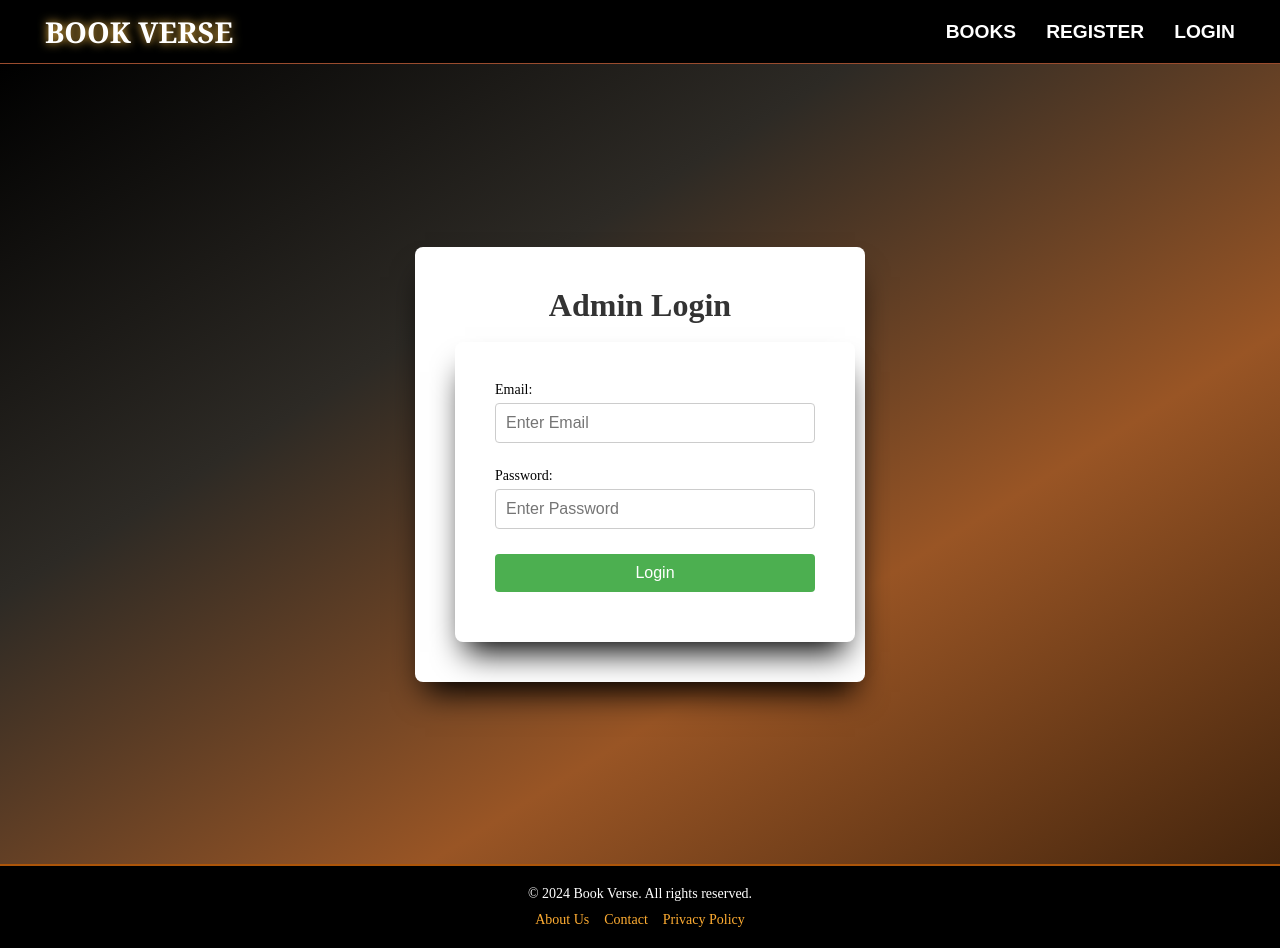
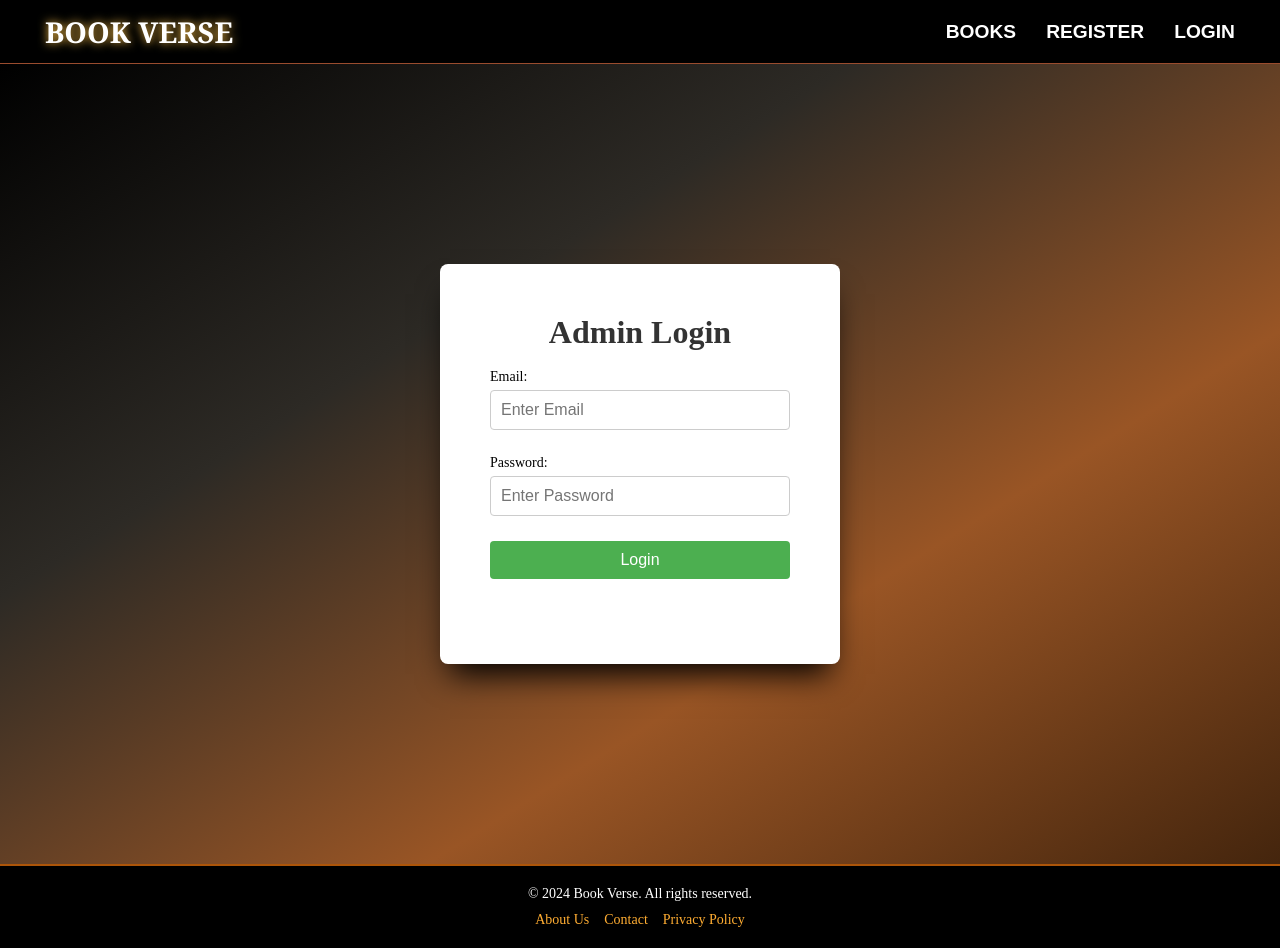
Before and after one commit to chas-academy/u09-fullstack-js-Chali96, a React (Vite) app in the folder frontend/: page /admin-login in a window 1280 px wide. Built offline with nearby package versions, Linux system fonts and the light colour scheme.

Commit message:
Secured the Login and some changes in auth and register

```diff
--- a/frontend/src/components/AdminLogin.jsx
+++ b/frontend/src/components/AdminLogin.jsx
@@ -1,12 +1,11 @@
-// AdminLogin.jsx
 import React, { useState } from "react";
 import axios from "axios";
 import { useNavigate } from "react-router-dom";
 import "../css/Login.css";
 
-const AdminLogin = ({ setRole }) => { // Få setRole via props
-  const [email, setEmail] = useState('');
-  const [password, setPassword] = useState('');
+const AdminLogin = ({ setRole }) => {
+  const [email, setEmail] = useState("");
+  const [password, setPassword] = useState("");
   const navigate = useNavigate();
 
   const handleSubmit = async (e) => {
@@ -14,25 +13,27 @@ const AdminLogin = ({ setRole }) => { // Få setRole via props
     const data = { email, password };
 
     try {
-      const response = await axios.post('http://localhost:4002/auth/admin-login', data, { withCredentials: true });
+      const response = await axios.post("http://localhost:4002/auth/admin-login", data, { withCredentials: true });
+      if (response.data.token) {
+        localStorage.setItem("token", response.data.token);
+        localStorage.setItem("role", response.data.role);
+        // Uppdatera roll => Navbar uppdateras direkt
+        setRole(response.data.role);
 
-      if (response.data.token) {
-        localStorage.setItem('token', response.data.token);  // Spara token
-        localStorage.setItem('role', response.data.role);    // Spara användarens roll
-        setRole(response.data.role);                         // Uppdatera state
-        navigate('/admin-dashboard');                         // Navigera till admin-dashboard
+        navigate("/admin-dashboard");
       }
     } catch (error) {
-      console.error('Login error:', error);
-      alert('Login failed, please check your credentials.');
+      console.error("Login error:", error);
+      alert("Login failed, please check your credentials.");
     }
   };
 
+
   return (
     <div className="login_page">
-      <div className="login-container">
+      <div>
+        <form className="login-container" onSubmit={handleSubmit}>
         <h2 className="login-title">Admin Login</h2><br />
-        <form onSubmit={handleSubmit}>
           <div className="form-group">
             <label htmlFor="email">Email:</label>
             <input
--- a/frontend/src/components/Books.jsx
+++ b/frontend/src/components/Books.jsx
@@ -69,7 +69,7 @@ const Books = ({ role }) => {
       <form onSubmit={handleSearch} className="search-form">
         <input
           type="text"
-          placeholder="Sök böcker eller författare..."
+          placeholder="Search for books or authors..."
           value={searchInput}
           onChange={(e) => setSearchInput(e.target.value)}
           className="search-input"
--- a/frontend/src/components/Login.jsx
+++ b/frontend/src/components/Login.jsx
@@ -21,11 +21,19 @@ const Login = () => {
         localStorage.setItem('role', response.data.role);  // Spara användarens roll
         console.log('Got token => ', response.data.token);
 
+        setRole(response.data.role);
+
+
         // Navigera till Dashboard om inloggningen lyckas
         navigate('/dashboard');
       }
     } catch (error) {
       console.error('Login error:', error);
+
+      // Rensa localstorage om login misslyckas
+      localStorage.removeItem('token');
+      localStorage.removeItem('role');
+
       alert('Login failed, please check your credentials.');
     }
   };
@@ -47,7 +55,6 @@ const Login = () => {
         <div className="form-group">
           <Link className="admin-login-link" to="/admin-login">Login as Admin</Link>
         </div>
-
       </div>
       </div>
   );
--- a/frontend/src/components/Register.jsx
+++ b/frontend/src/components/Register.jsx
@@ -22,9 +22,9 @@ const Register = () => {
 
     return (
         <div className="register_page">
-            <div className="register-container">
+            <div>
+                <form className="register-container" onSubmit={handleSubmit}>
                 <h2 className="register-title">Register</h2><br />
-                <form onSubmit={handleSubmit}>
                     <div className="form-group">
                         <label htmlFor="email">Email:</label>
                         <input
--- a/frontend/src/css/Login.css
+++ b/frontend/src/css/Login.css
@@ -20,10 +20,11 @@
 
 .login-container {
 background-color: #ffffff;
-  padding: 40px;
+  padding: 50px;
   border-radius: 8px;
   box-shadow: #000000 0px 20px 30px -10px;
   width: 450px;
+  height: 400px;
 }
 
 .login-container h2 {
```
Also changed, not shown: 1 other file (tests, documents, lock files or other folders).
